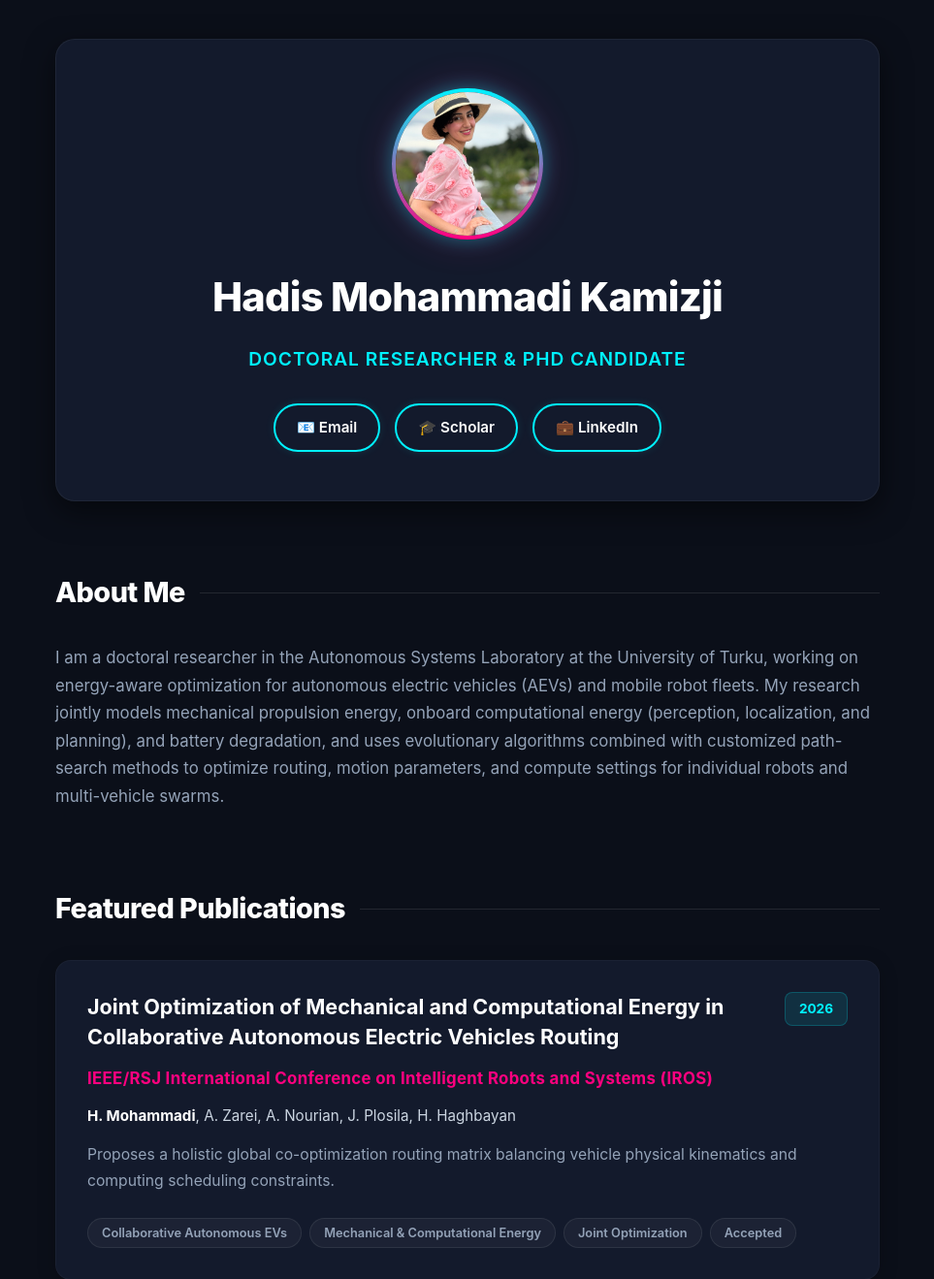
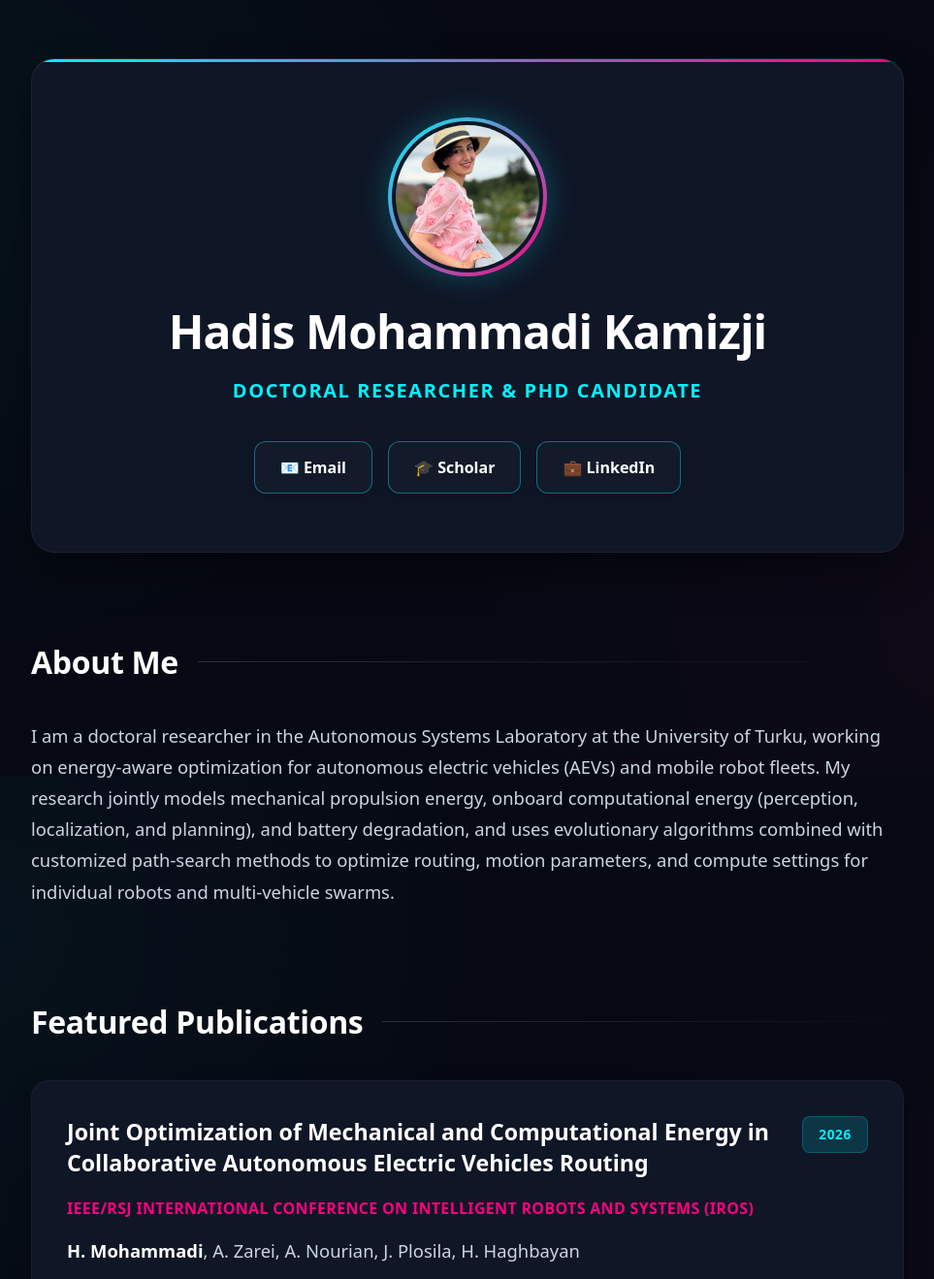
Before and after one commit to HadisMohammadiKamizji/HadisMohammadiKamizji.github.io, a plain HTML site: page index.html in a window 1280 px wide. Shown: the top 1319 px of the page at 97% size, without its empty margins (158-1121 px from the left). Drawn offline with Linux system fonts and the light colour scheme.

Commit message:
Update index.html

```diff
--- a/index.html
+++ b/index.html
@@ -6,216 +6,290 @@
     <title>Hadis Mohammadi Kamizji | Doctoral Researcher</title>
     <style>
         :root {
-            --bg-main: #0b0f19;
-            --bg-card: #131a2c;
+            --bg-main: #060913;
+            --bg-card: #0f1626;
+            --bg-card-hover: #141d32;
             --neon-pink: #ff007f;
             --neon-cyan: #00f2fe;
+            --neon-cyan-dim: rgba(0, 242, 254, 0.15);
             --neon-gold: #ffbd59;
+            --neon-gold-dim: rgba(255, 189, 89, 0.15);
             --text-heading: #ffffff;
-            --text-body: #94a3b8;
-            --border-glow: linear-gradient(135deg, var(--neon-cyan) 0%, var(--neon-pink) 100%);
+            --text-body: #cbd5e1;
+            --text-muted: #64748b;
+
+            /* Enhanced professional typography scaling */
+            --fs-h1: 3rem;
+            --fs-h2: 2rem;
+            --fs-title: 1.45rem;
+            --fs-body: 1.15rem;
+            --fs-meta: 1rem;
         }
 
         * { box-sizing: border-box; margin: 0; padding: 0; }
 
         body {
-            font-family: -apple-system, BlinkMacSystemFont, "Segoe UI", Roboto, sans-serif;
-            line-height: 1.7;
+            font-family: system-ui, -apple-system, BlinkMacSystemFont, "Segoe UI", Roboto, Helvetica, Arial, sans-serif;
+            line-height: 1.75;
             color: var(--text-body);
             background-color: var(--bg-main);
-            padding: 40px 20px 80px 20px;
+            /* Soft professional background graphic glow */
+            background-image:
+                radial-gradient(circle at 10% 20%, rgba(0, 242, 254, 0.04) 0%, transparent 40%),
+                radial-gradient(circle at 90% 80%, rgba(255, 0, 127, 0.03) 0%, transparent 40%);
+            background-attachment: fixed;
+            padding: 60px 24px 100px 24px;
+            -webkit-font-smoothing: antialiased;
         }
 
         .container {
-            max-width: 850px;
+            max-width: 900px;
             margin: 0 auto;
         }
 
-        /* Hero Profile Box with Neon Glow */
+        /* Professional Hero Panel with Subtle Mesh Design */
         header {
             background: var(--bg-card);
-            border-radius: 20px;
-            padding: 50px 30px;
+            border-radius: 24px;
+            padding: 60px 40px;
             text-align: center;
-            margin-bottom: 40px;
+            margin-bottom: 50px;
             position: relative;
             border: 1px solid rgba(255, 255, 255, 0.05);
-            box-shadow: 0 10px 30px rgba(0, 0, 0, 0.5);
+            box-shadow: 0 20px 40px rgba(0, 0, 0, 0.4), inset 0 1px 0 rgba(255, 255, 255, 0.05);
+            overflow: hidden;
         }
 
-        /* Neon Ring for Profile Picture */
+        header::before {
+            content: '';
+            position: absolute;
+            top: 0; left: 0; right: 0; height: 3px;
+            background: linear-gradient(90deg, var(--neon-cyan), var(--neon-pink));
+        }
+
+        /* High-End Technical Ring for Profile Picture */
         .img-wrapper {
-            width: 156px;
-            height: 156px;
+            width: 164px;
+            height: 164px;
             border-radius: 50%;
-            margin: 0 auto 24px auto;
+            margin: 0 auto 28px auto;
             display: flex;
             align-items: center;
             justify-content: center;
-            background: linear-gradient(180deg, var(--neon-cyan), var(--neon-pink));
-            box-shadow: 0 0 20px rgba(0, 242, 254, 0.4), 0 0 40px rgba(255, 0, 127, 0.2);
+            background: linear-gradient(135deg, var(--neon-cyan) 0%, var(--neon-pink) 100%);
+            box-shadow: 0 0 30px rgba(0, 242, 254, 0.25);
+            padding: 4px;
         }
 
         .profile-img {
-            width: 148px;
-            height: 148px;
+            width: 100%;
+            height: 100%;
             border-radius: 50%;
             object-fit: cover;
             background: #1e293b;
+            border: 4px solid var(--bg-card);
         }
 
         h1 {
-            font-size: 2.6rem;
+            font-size: var(--fs-h1);
             font-weight: 800;
             color: var(--text-heading);
-            margin-bottom: 12px;
+            margin-bottom: 14px;
             letter-spacing: -0.02em;
+            line-height: 1.2;
         }
 
         .tagline {
-            font-size: 1.2rem;
+            font-size: 1.25rem;
             color: var(--neon-cyan);
-            font-weight: 600;
-            margin-bottom: 30px;
+            font-weight: 700;
+            margin-bottom: 35px;
             text-transform: uppercase;
-            letter-spacing: 0.05em;
+            letter-spacing: 0.08em;
         }
 
-        /* Interactive Pill Buttons */
-        .links { display: flex; gap: 15px; flex-wrap: wrap; justify-content: center; }
+        /* Interactive Buttons with Premium UI Feedbacks */
+        .links { display: flex; gap: 16px; flex-wrap: wrap; justify-content: center; }
         .links a {
             color: #ffffff;
-            padding: 10px 22px;
-            border-radius: 50px;
+            padding: 12px 26px;
+            border-radius: 12px;
             text-decoration: none;
             font-weight: 600;
-            font-size: 0.95rem;
-            background: transparent;
-            border: 2px solid var(--neon-cyan);
-            box-shadow: 0 0 10px rgba(0, 242, 254, 0.1);
-            transition: all 0.3s ease;
+            font-size: var(--fs-meta);
+            background: rgba(255, 255, 255, 0.02);
+            border: 1px solid rgba(0, 242, 254, 0.4);
+            box-shadow: 0 4px 12px rgba(0, 0, 0, 0.2);
+            transition: all 0.25s cubic-bezier(0.4, 0, 0.2, 1);
+            display: inline-flex;
+            align-items: center;
+            gap: 8px;
         }
         .links a:hover {
-            background: linear-gradient(135deg, var(--neon-cyan), #00b4d8);
-            color: var(--bg-main);
-            transform: translateY(-3px);
-            box-shadow: 0 0 20px rgba(0, 242, 254, 0.4);
-            border-color: transparent;
+            background: rgba(0, 242, 254, 0.08);
+            border-color: var(--neon-cyan);
+            transform: translateY(-2px);
+            box-shadow: 0 0 20px rgba(0, 242, 254, 0.25);
         }
 
-        /* Section Headings with Gradient Text */
-        section { padding: 30px 0; }
+        /* Section Headers with Technical Line Indicator */
+        section { padding: 35px 0; }
 
         h2 {
-            font-size: 1.8rem;
-            margin-bottom: 28px;
+            font-size: var(--fs-h2);
+            margin-bottom: 32px;
             font-weight: 800;
-            letter-spacing: -0.02em;
-            color: #ffffff;
+            letter-spacing: -0.01em;
+            color: var(--text-heading);
             display: flex;
             align-items: center;
-            gap: 15px;
+            gap: 20px;
         }
 
         h2::after {
             content: '';
             flex-grow: 1;
             height: 1px;
-            background: rgba(255, 255, 255, 0.1);
+            background: linear-gradient(90deg, rgba(255, 255, 255, 0.15), transparent);
         }
 
-        p { margin-bottom: 18px; font-size: 1.05rem; color: var(--text-body); }
-        strong { color: #ffffff; }
+        p { margin-bottom: 20px; font-size: var(--fs-body); color: var(--text-body); }
+        strong { color: #ffffff; font-weight: 600; }
 
-        /* Modern Cyberpunk Cards */
+        /* Structural Grid Cards with Premium Borders */
         .card {
             background: var(--bg-card);
-            padding: 32px;
-            border-radius: 16px;
-            margin-bottom: 28px;
-            border: 1px solid rgba(255, 255, 255, 0.03);
-            box-shadow: 0 4px 20px rgba(0, 0, 0, 0.2);
-            transition: all 0.3s cubic-bezier(0.4, 0, 0.2, 1);
+            padding: 36px;
+            border-radius: 18px;
+            margin-bottom: 30px;
+            border: 1px solid rgba(255, 255, 255, 0.04);
+            box-shadow: 0 8px 24px rgba(0, 0, 0, 0.3);
+            transition: all 0.3s cubic-bezier(0.25, 0.8, 0.25, 1);
             position: relative;
+            overflow: hidden;
+        }
+
+        .card::before {
+            content: '';
+            position: absolute;
+            left: 0; top: 0; bottom: 0;
+            width: 4px;
+            background: transparent;
+            transition: all 0.3s ease;
         }
 
         .card:hover {
-            transform: translateY(-5px);
-            border-color: rgba(0, 242, 254, 0.4);
-            box-shadow: 0 10px 30px rgba(0, 242, 254, 0.15);
+            transform: translateY(-4px) scale(1.01);
+            background: var(--bg-card-hover);
+            border-color: rgba(0, 242, 254, 0.25);
+            box-shadow: 0 16px 36px rgba(0, 242, 254, 0.08);
         }
 
-        /* Award Card - Rich Gold Neon Glow */
+        .card:hover::before {
+            background: var(--neon-cyan);
+        }
+
+        /* Highlighting Best Paper Award Card */
         .award-card {
-            border: 1px solid rgba(234, 179, 8, 0.3) !important;
-            box-shadow: 0 4px 25px rgba(234, 179, 8, 0.05) !important;
+            border: 1px solid rgba(255, 189, 89, 0.25) !important;
+            box-shadow: 0 8px 28px rgba(255, 189, 89, 0.04) !important;
+        }
+        .award-card::before {
+            background: rgba(255, 189, 89, 0.4);
         }
         .award-card:hover {
             border-color: var(--neon-gold) !important;
-            box-shadow: 0 12px 35px rgba(234, 179, 8, 0.2) !important;
+            box-shadow: 0 16px 40px rgba(255, 189, 89, 0.12) !important;
+        }
+        .award-card:hover::before {
+            background: var(--neon-gold);
         }
 
         .card-header {
             display: flex;
             justify-content: space-between;
             align-items: flex-start;
-            gap: 20px;
-            margin-bottom: 14px;
+            gap: 24px;
+            margin-bottom: 16px;
         }
 
-        .card-title { font-weight: 700; font-size: 1.35rem; color: #ffffff; line-height: 1.4; }
+        .card-title { font-weight: 700; font-size: var(--fs-title); color: #ffffff; line-height: 1.4; }
         .card-title-award { color: var(--neon-gold); }
 
+        /* Micro-badge Components */
         .badge {
-            background: rgba(0, 242, 254, 0.1);
+            background: var(--neon-cyan-dim);
             color: var(--neon-cyan);
-            padding: 5px 14px;
+            padding: 6px 16px;
             border-radius: 8px;
             font-size: 0.85rem;
             font-weight: 700;
             border: 1px solid rgba(0, 242, 254, 0.2);
             white-space: nowrap;
+            letter-spacing: 0.05em;
         }
 
         .award-badge {
-            background: rgba(255, 189, 89, 0.1);
+            background: var(--neon-gold-dim);
             color: var(--neon-gold);
-            border: 1px solid rgba(255, 189, 89, 0.2);
+            border: 1px solid rgba(255, 189, 89, 0.3);
         }
 
-        .venue { color: var(--neon-pink); font-weight: 700; margin-bottom: 12px; font-size: 1.05rem; letter-spacing: 0.02em; }
+        .venue { color: var(--neon-pink); font-weight: 700; margin-bottom: 14px; font-size: var(--fs-meta); letter-spacing: 0.02em; text-transform: uppercase; }
         .award-venue { color: var(--neon-gold); }
-        .authors { font-size: 0.95rem; color: #cbd5e1; margin-bottom: 14px; }
+        .authors { font-size: var(--fs-body); color: #cbd5e1; margin-bottom: 16px; }
 
-        .abstract { font-size: 0.98rem; color: var(--text-body); }
+        .abstract { font-size: var(--fs-body); color: var(--text-body); line-height: 1.6; }
 
-        /* Sleek Technical Tags */
-        .tags { margin-top: 24px; display: flex; flex-wrap: wrap; gap: 8px; }
+        /* Professional Technical Pill Tags */
+        .tags { margin-top: 28px; display: flex; flex-wrap: wrap; gap: 10px; }
         .tags span {
             display: inline-block;
-            background: rgba(255, 255, 255, 0.04);
+            background: rgba(255, 255, 255, 0.03);
             color: #94a3b8;
-            padding: 4px 14px;
-            border-radius: 20px;
-            font-size: 0.8rem;
+            padding: 5px 16px;
+            border-radius: 8px;
+            font-size: 0.85rem;
             font-weight: 600;
-            border: 1px solid rgba(255, 255, 255, 0.08);
+            border: 1px solid rgba(255, 255, 255, 0.06);
+            transition: all 0.2s ease;
         }
         .card:hover .tags span {
-            border-color: rgba(0, 242, 254, 0.2);
-            color: #e2e8f0;
+            border-color: rgba(0, 242, 254, 0.15);
+            color: #f1f5f9;
+            background: rgba(0, 242, 254, 0.02);
         }
         .award-card .tags span {
-            border-color: rgba(255, 189, 89, 0.2);
+            border-color: rgba(255, 189, 89, 0.15);
+        }
+        .award-card:hover .tags span {
+            border-color: rgba(255, 189, 89, 0.3);
+            color: #fffbeb;
+            background: rgba(255, 189, 89, 0.02);
         }
 
         footer {
             text-align: center;
-            color: #475569;
-            font-size: 0.9rem;
-            margin-top: 60px;
-            padding-top: 30px;
+            color: var(--text-muted);
+            font-size: var(--fs-meta);
+            margin-top: 80px;
+            padding-top: 40px;
             border-top: 1px solid rgba(255, 255, 255, 0.05);
+        }
+
+        /* Mobile Screen Optimization */
+        @media (max-width: 768px) {
+            body { padding: 30px 16px 60px 16px; }
+            :root {
+                --fs-h1: 2.2rem;
+                --fs-h2: 1.6rem;
+                --fs-title: 1.25rem;
+                --fs-body: 1.05rem;
+            }
+            header { padding: 40px 20px; }
+            .card { padding: 24px; }
+            .card-header { flex-direction: column-reverse; gap: 12px; }
+            .badge { align-self: flex-start; }
         }
     </style>
 </head>
@@ -238,8 +312,6 @@
         <section id="about">
             <h2>About Me</h2>
             <p>I am a doctoral researcher in the Autonomous Systems Laboratory at the University of Turku, working on energy-aware optimization for autonomous electric vehicles (AEVs) and mobile robot fleets. My research jointly models mechanical propulsion energy, onboard computational energy (perception, localization, and planning), and battery degradation, and uses evolutionary algorithms combined with customized path-search methods to optimize routing, motion parameters, and compute settings for individual robots and multi-vehicle swarms.</p>
-
-
         </section>
 
         <section id="publications">
```
